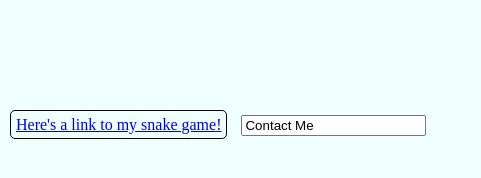
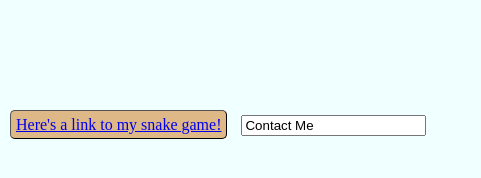
Before and after one commit to kylexrose/kylexrose-github.io, a plain HTML site: page index.html in a window 1280 px wide. In both pictures the pointer is over the link "Here's a link to my snake game!". Shown: the part 284-462 px from the top of the page, 412-893 px from the left. Drawn offline with Linux system fonts and the light colour scheme.

Commit message:
added title to html and some hover rules from stretch goals

```diff
--- a/index.html
+++ b/index.html
@@ -5,7 +5,7 @@
     <meta http-equiv="X-UA-Compatible" content="IE=edge">
     <meta name="viewport" content="width=device-width, initial-scale=1.0">
     <link href="style.css" rel="stylesheet">
-    <title>Document</title>
+    <title>Kyle Rose</title>
 </head>
 <body>
     <div id="main">
--- a/style.css
+++ b/style.css
@@ -12,4 +12,11 @@ a {
     border-radius: 5px;
     border: black solid 1px;
     margin: 10px;
+    text-decoration: none;
 }
+
+a:hover {
+    background-color: burlywood;
+    text-decoration: underline;
+    border-style: outset;
+}
```
